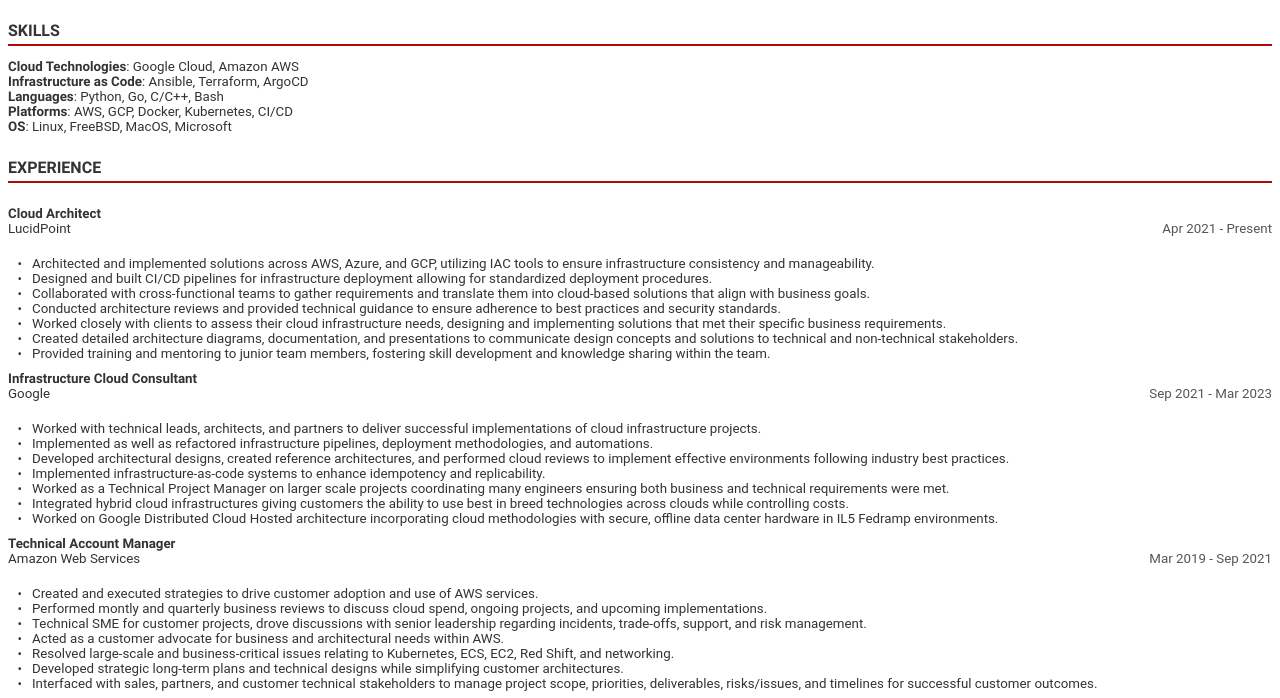
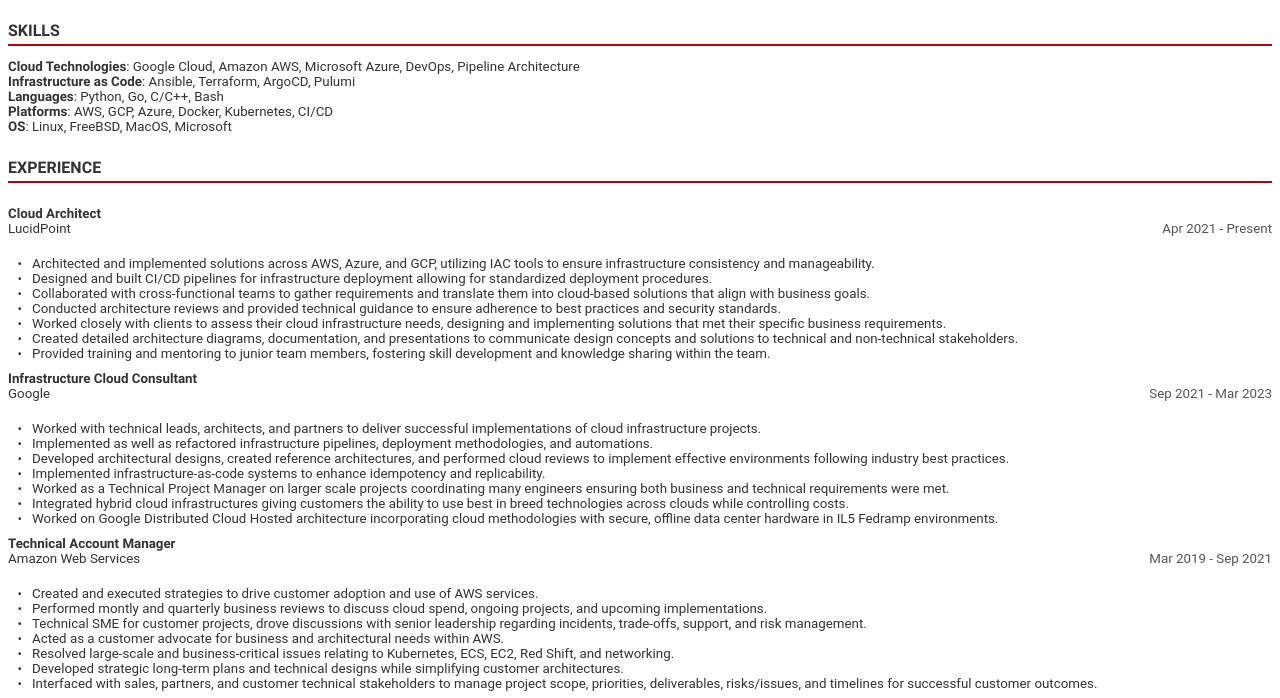
Before and after one commit to errolsancaktar/errolsancaktar.github.io, a plain HTML site: page resume/index.html in a window 1280 px wide. Shown: the part 86-784 px from the top of the page. Drawn offline with Linux system fonts and the light colour scheme; a web font is replaced by a local one.

Commit message:
New Resume Version

```diff
--- a/resume/index.html
+++ b/resume/index.html
@@ -34,13 +34,13 @@
     </ul><h2>Skills</h2>
     <ul class="keyval-list">
 
-        <li><span class="key-title">Cloud Technologies</span>: Google Cloud, Amazon AWS</li>
+        <li><span class="key-title">Cloud Technologies</span>: Google Cloud, Amazon AWS, Microsoft Azure, DevOps, Pipeline Architecture</li>
 
-        <li><span class="key-title">Infrastructure as Code</span>: Ansible, Terraform, ArgoCD</li>
+        <li><span class="key-title">Infrastructure as Code</span>: Ansible, Terraform, ArgoCD, Pulumi</li>
 
         <li><span class="key-title">Languages</span>: Python, Go, C/C++, Bash</li>
 
-        <li><span class="key-title">Platforms</span>: AWS, GCP, Docker, Kubernetes, CI/CD</li>
+        <li><span class="key-title">Platforms</span>: AWS, GCP, Azure, Docker, Kubernetes, CI/CD</li>
 
         <li><span class="key-title">OS</span>: Linux, FreeBSD, MacOS, Microsoft</li>
 
@@ -100,7 +100,7 @@
         <li style="break-before:auto; break-after:auto;break-inside:avoid">
             <div class="work-title">Technical Account Manager</div>
             <div class="work-subheader">
-                <div class="work-company">Amazon Web Services</div>
+                <div class="work-company"><a href="https://aws.amazon.com/">Amazon Web Services</a></div>
                 <div class="work-date">Mar 2019 - Sep 2021</div>
             </div>
             <ul class="work-description">
```
Also changed, not shown: 1 other file.
